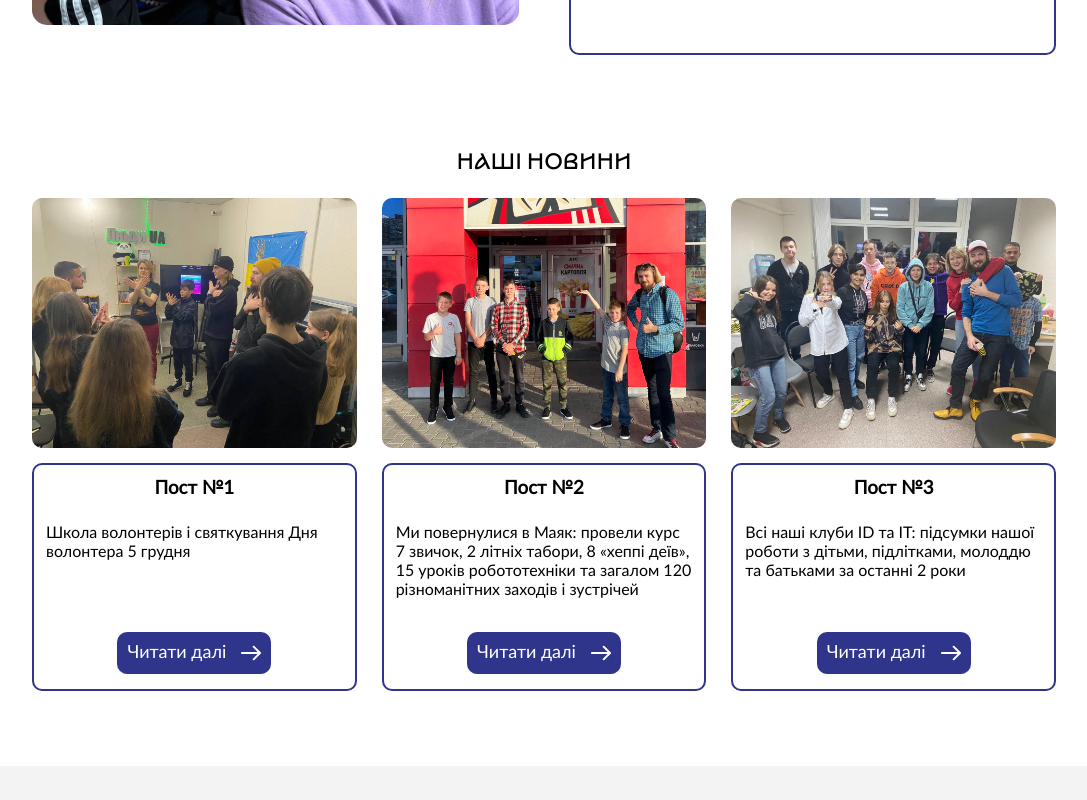
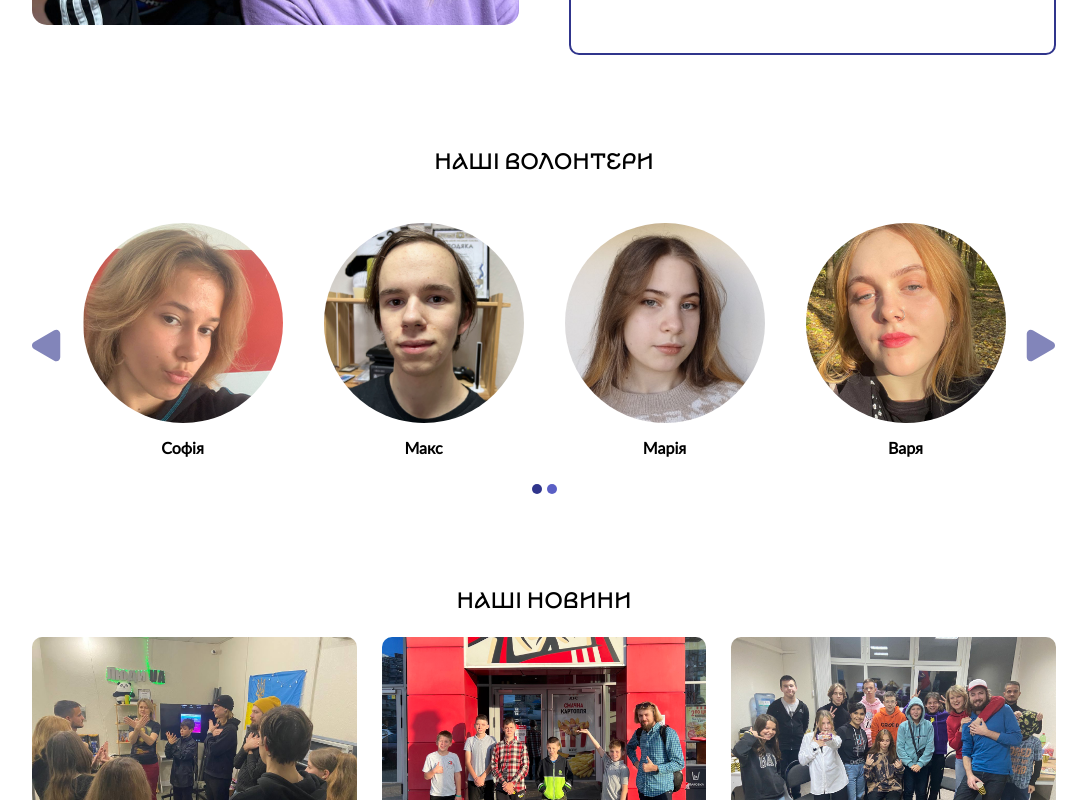
Before and after one commit to teenit/people-ua-v2, a React (Create React App) app: page / in a window 1280 px wide. Shown: the part 6440-7240 px from the top of the page, without its empty margins (96-1183 px from the left). Built offline with nearby package versions, Linux system fonts and the light colour scheme.

Commit message:
volunteer slider

```diff
--- a/src/components/Header/Header.jsx
+++ b/src/components/Header/Header.jsx
@@ -24,7 +24,9 @@ const Header = () => {
                <img src={phone} alt="" />
             </div>
 
-            <span>+380932080760</span>
+            <span onClick={(e)=>{
+              navigator.clipboard.writeText(e.target.value)
+            }}>+380932080760</span>
           </div>
           <button onClick={()=>{
             setDonat({...donate,openModal:true})
--- a/src/components/Pages/FrontPage.jsx
+++ b/src/components/Pages/FrontPage.jsx
@@ -29,6 +29,12 @@ import teamSliderImg2 from '../../img/teamSlider/img2.png';
 import teamSliderImg3 from '../../img/teamSlider/img3.png';
 import teamSliderImg4 from '../../img/teamSlider/img4.png';
 import teamSliderImg5 from '../../img/teamSlider/img5.png';
+
+import volunteerImg1 from  '../../img/volunteer/masha.png'
+import volunteerImg2 from  '../../img/volunteer/max.png'
+import volunteerImg3 from  '../../img/volunteer/sonya.png'
+import volunteerImg4 from  '../../img/volunteer/szhenya.png'
+import volunteerImg5 from  '../../img/volunteer/varya.png'
 
 import ourPicturesImg1 from '../../img/ourPictures/img1.png'
 import ourPicturesImg2 from '../../img/ourPictures/img2.png'
@@ -125,7 +131,7 @@ const FrontPage = () => {
   const newsData = [
     {
       imgUrl: newsImg7,
-      title: "Пост №1",
+      title: "Про волонтерів",
       description: "Школа волонтерів і святкування Дня волонтера 5 грудня",
       fullDescription: [{
         img:newsImg1,
@@ -139,7 +145,7 @@ const FrontPage = () => {
     },
     {
       imgUrl: newsImg8,
-      title: "Пост №2",
+      title: "Про маяк",
       description: "Ми повернулися в Маяк: провели курс 7 звичок, 2 літніх табори, 8 «хеппі деїв», 15 уроків робототехніки та загалом 120 різноманітних заходів і зустрічей",
       fullDescription: [{
         img:newsImg4,
@@ -152,7 +158,7 @@ const FrontPage = () => {
     ]    },
     {
       imgUrl: newsImg9,
-      title: "Пост №3",
+      title: "Про клуби",
       description: "Всі наші клуби ID та IT: підсумки нашої роботи з дітьми, підлітками, молоддю та батьками за останні 2 роки",
       fullDescription: [{
         img:newsImg6,
@@ -201,30 +207,26 @@ const FrontPage = () => {
       title: "наші волонтери",
       data: [
         {
-          imgUrl: teamSliderImg1,
-          name: 'Андрій Видрін',
-          status: 'Адміністратор ГО'
+          imgUrl: volunteerImg3,
+          name: 'Софія',
         },
         {
-          imgUrl: teamSliderImg2,
-          name: 'Дмитро Малашко',
-          status: 'Засновник'
+          imgUrl: volunteerImg2,
+          name: 'Макс',
         },
         {
-          imgUrl: teamSliderImg3,
-          name: 'Павло Мельников',
-          status: 'Засновник, директор'
+          imgUrl: volunteerImg1,
+          name: 'Марія',
         },
         {
-          imgUrl: teamSliderImg4,
-          name: 'Лілія Малашко',
-          status: 'Залучена спеціалістка, психологиня'
+          imgUrl: volunteerImg5,
+          name: 'Варя',
         },
         {
-          imgUrl: teamSliderImg5,
-          name: 'Данило Малашко',
-          status: 'Залучений спеціаліст, викладач'
+          imgUrl: volunteerImg4,
+          name: 'Євгенія',
         },
+
 
       ]
     },
@@ -421,7 +423,6 @@ const FrontPage = () => {
 
 
         <TeamSlider teamSliderData={teamSliderData.team} />
-        {/* <TeamSlider teamSliderData={teamSliderData.volunteers} /> */}
 
 
         <div className={s.our__pictures__wrap}>
@@ -453,6 +454,7 @@ const FrontPage = () => {
         <PartnersSlider />
 
         <ValuesList data={valueListsData.ourPrinciples} />
+        <TeamSlider teamSliderData={teamSliderData.volunteers} />
         <div className={s.directions__wrap}>
           <h2 className={s.title}>Наші новини</h2>
           <div className={s.news__cards__wrap}>
```
